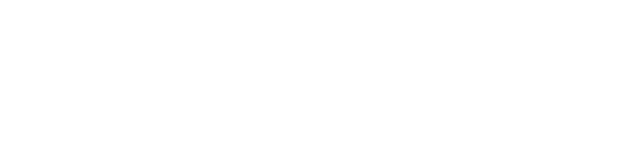
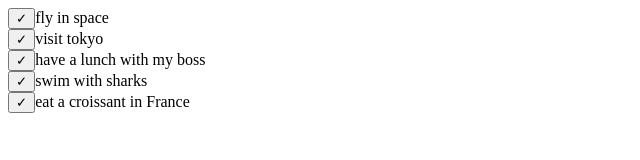
Before and after one commit to ArturKovacsCC/pb-pa-practice-1, a plain HTML site: page index.html in a window 1280 px wide. Shown: the whole page, without its empty margins (0-640 px from the left). Drawn offline with Linux system fonts and the light colour scheme.

Commit message:
add basic list

```diff
--- a/index.html
+++ b/index.html
@@ -7,6 +7,9 @@
     <title>Bucket List</title>
 </head>
 <body>
+    <div id="list">
+    </div>
 
+    <script src="./index.js"></script>
 </body>
 </html>
--- a/index.js
+++ b/index.js
@@ -0,0 +1,39 @@
+
+const items = [
+    {
+        text: "fly in space",
+        done: false,
+    },
+    {
+        text: "visit tokyo",
+        done: true
+    },
+    {
+        text: "have a lunch with my boss",
+        done: false
+    },
+    {
+        text: "swim with sharks",
+        done: false
+    },
+    {
+        text: "eat a croissant in France",
+        done: false,
+    }
+]
+
+function renderList() {
+    const list = document.querySelector("#list");
+    for (const item of items) {
+        const element = document.createElement("div");
+        list.append(element);
+        const button = document.createElement("button");
+        element.append(button);
+        button.textContent = "✓";
+        const text = document.createElement("span");
+        text.textContent = item.text;
+        element.append(text);
+    }
+}
+
+renderList();
```
